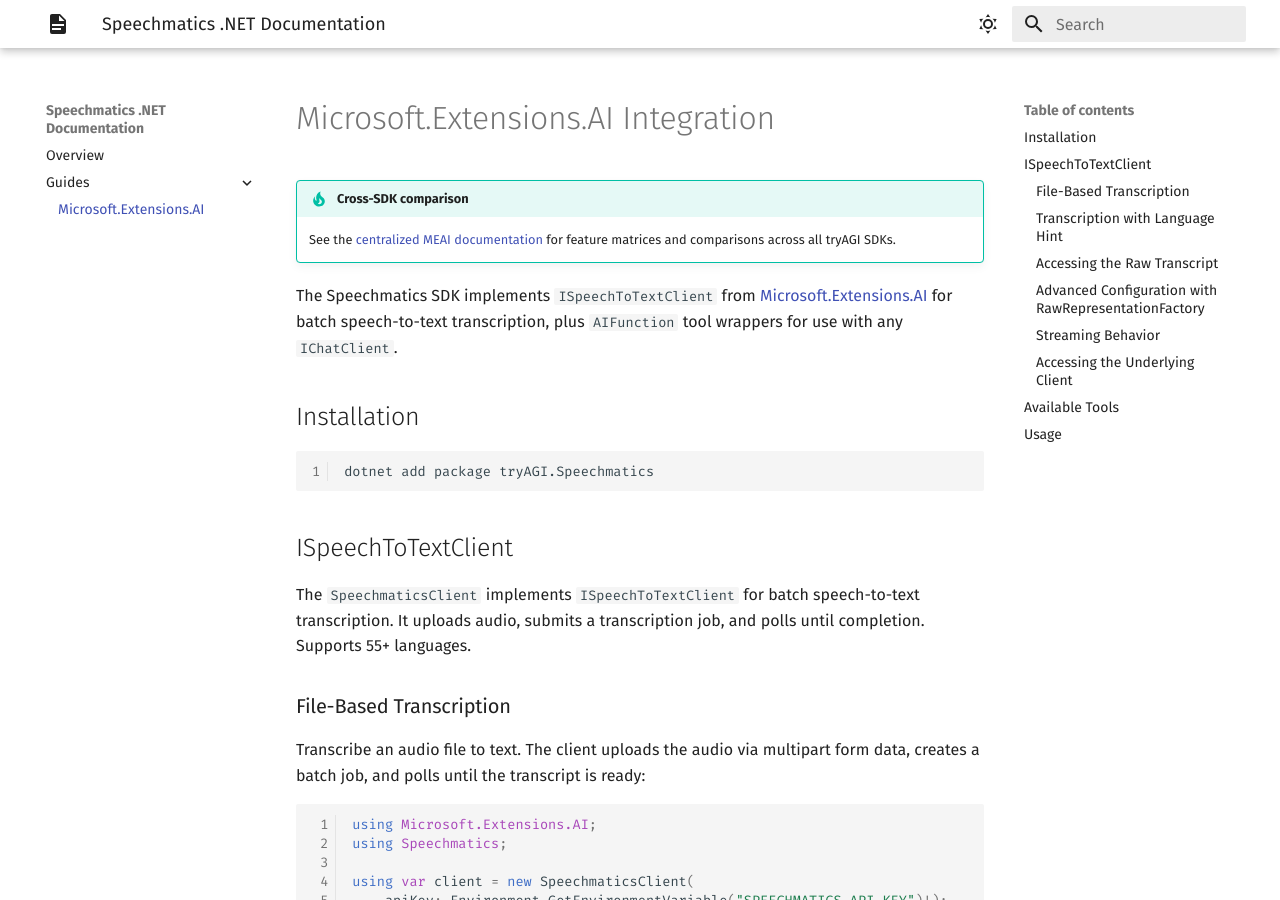
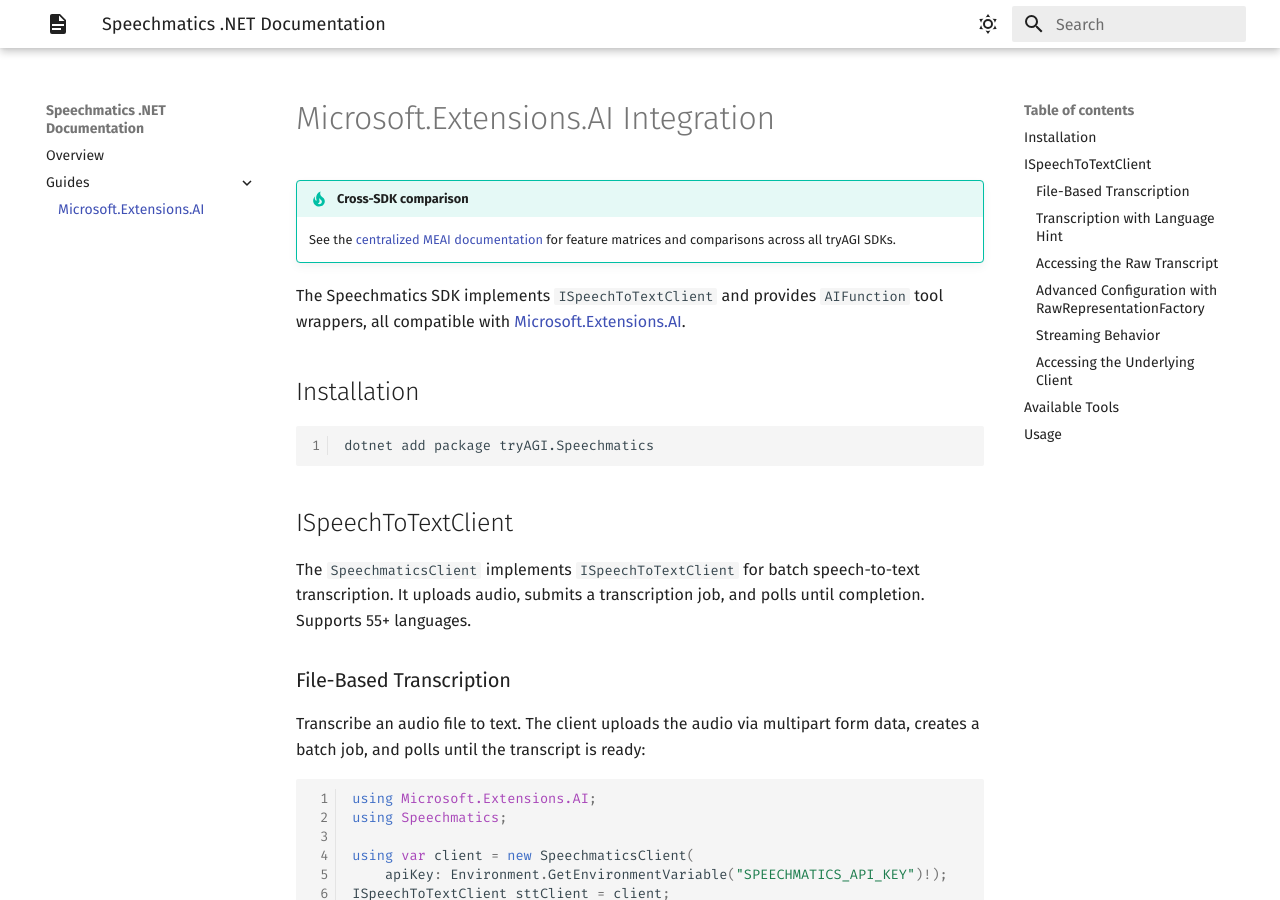
Before and after one commit to tryAGI/Speechmatics, an MkDocs documentation site: the page built from docs/guides/meai.md, in a window 1280 px wide and 900 px high. Built offline with MkDocs 1.6.1 and Material for MkDocs 9.7.7, drawn with Linux system fonts in a browser that asks for light colours; the version menu is left out.

```diff
--- a/docs/guides/meai.md
+++ b/docs/guides/meai.md
@@ -3,7 +3,7 @@
 !!! tip "Cross-SDK comparison"
     See the [centralized MEAI documentation](https://tryagi.github.io/docs/meai/) for feature matrices and comparisons across all tryAGI SDKs.
 
-The Speechmatics SDK implements `ISpeechToTextClient` from [Microsoft.Extensions.AI](https://learn.microsoft.com/en-us/dotnet/ai/microsoft-extensions-ai) for batch speech-to-text transcription, plus `AIFunction` tool wrappers for use with any `IChatClient`.
+The Speechmatics SDK implements `ISpeechToTextClient` and provides `AIFunction` tool wrappers, all compatible with [Microsoft.Extensions.AI](https://learn.microsoft.com/en-us/dotnet/ai/microsoft-extensions-ai).
 
 ## Installation
 
```
